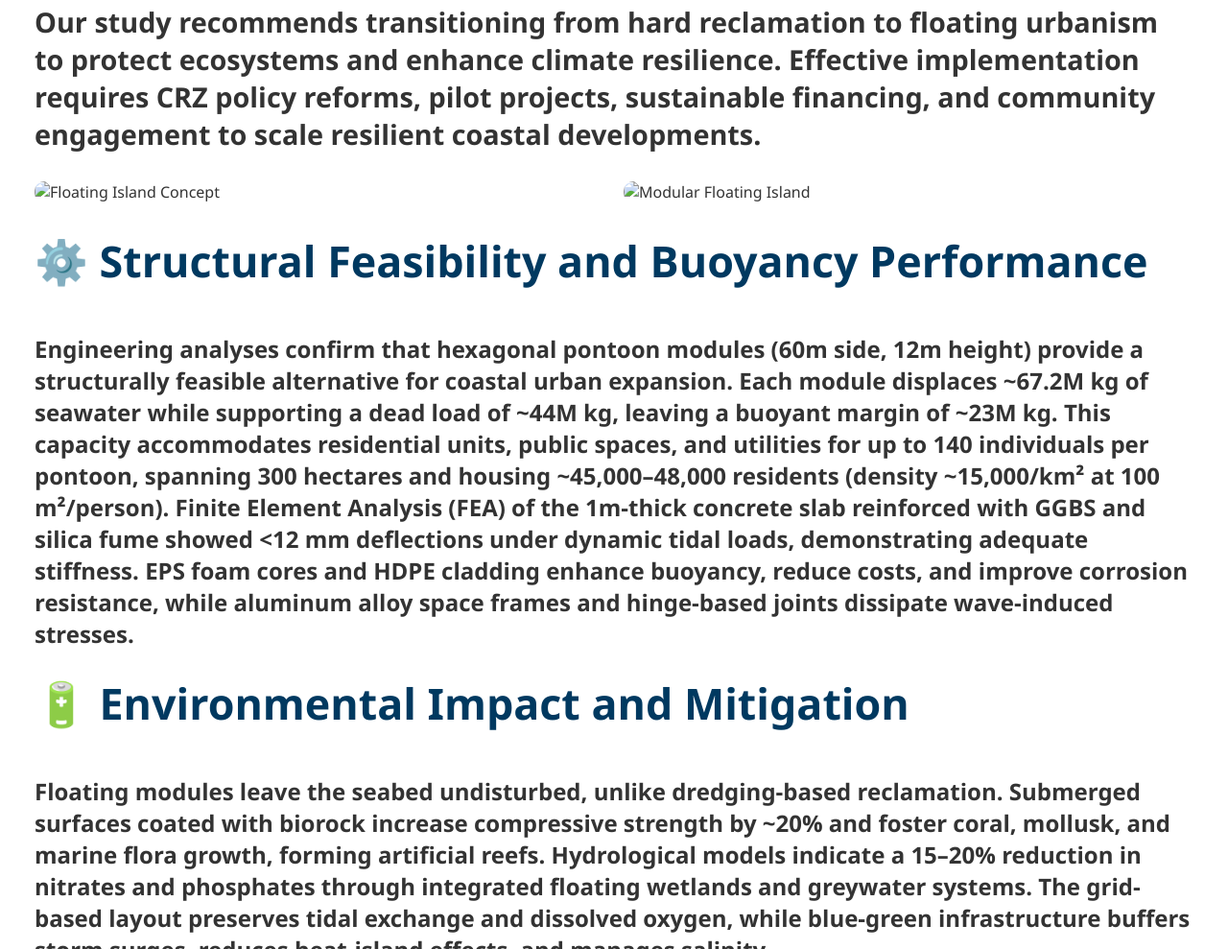
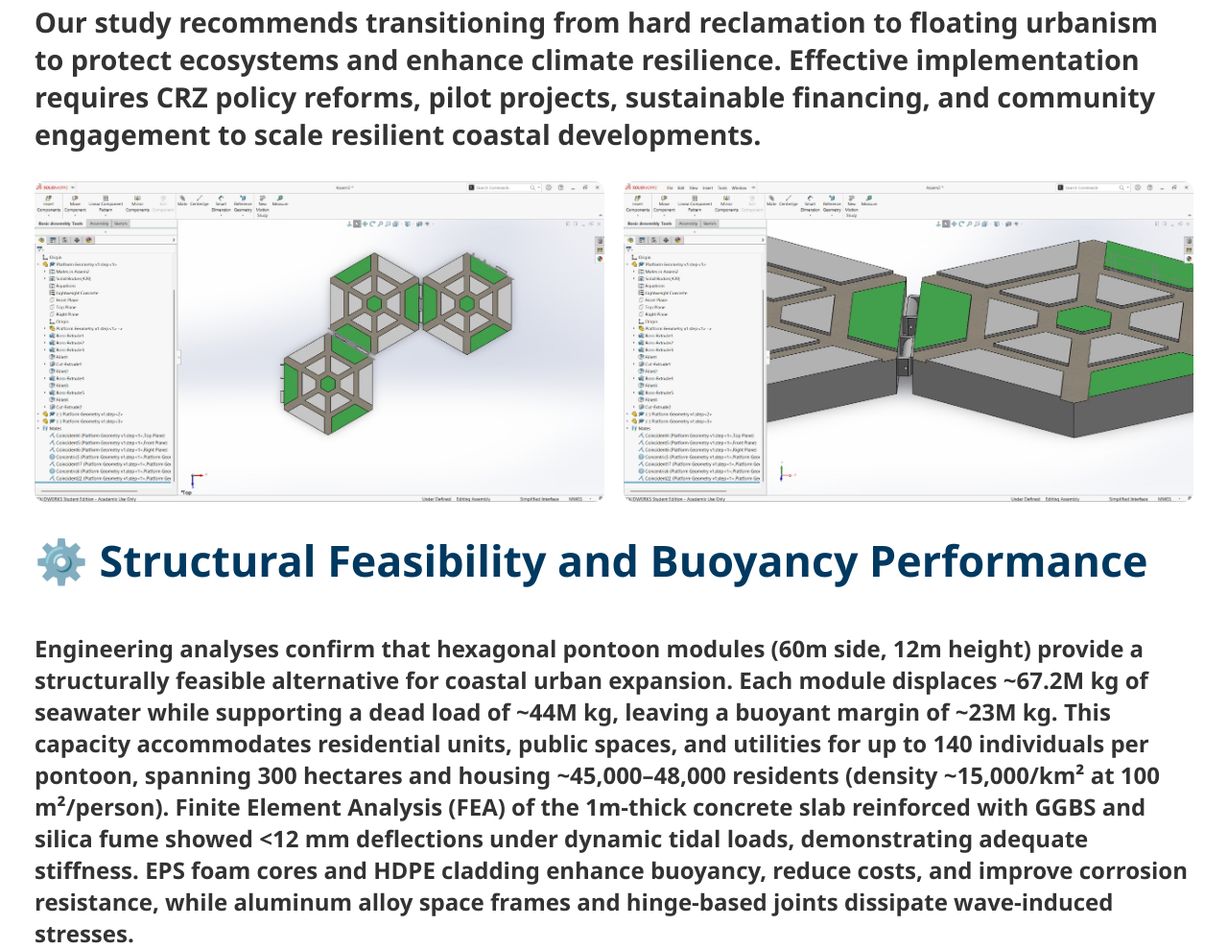
Before and after one commit to satish-pati/Ecology_Project, a plain HTML site: page index.html in a window 1280 px wide. Shown: the part 7067-8056 px from the top of the page at 96% size. Drawn offline with Linux system fonts and the light colour scheme.

Commit message:
Update index.html

```diff
--- a/index.html
+++ b/index.html
@@ -154,8 +154,8 @@
 
       <!-- Image Row -->
       <div class="image-row">
-        <img src="sim1.png" alt="Floating Island Concept">
-        <img src="sim2.png" alt="Modular Floating Island">
+        <img src="sim1.jpg" alt="Floating Island Concept">
+        <img src="sim2.jpg" alt="Modular Floating Island">
       </div>
 
       <!-- Subsections -->
```
